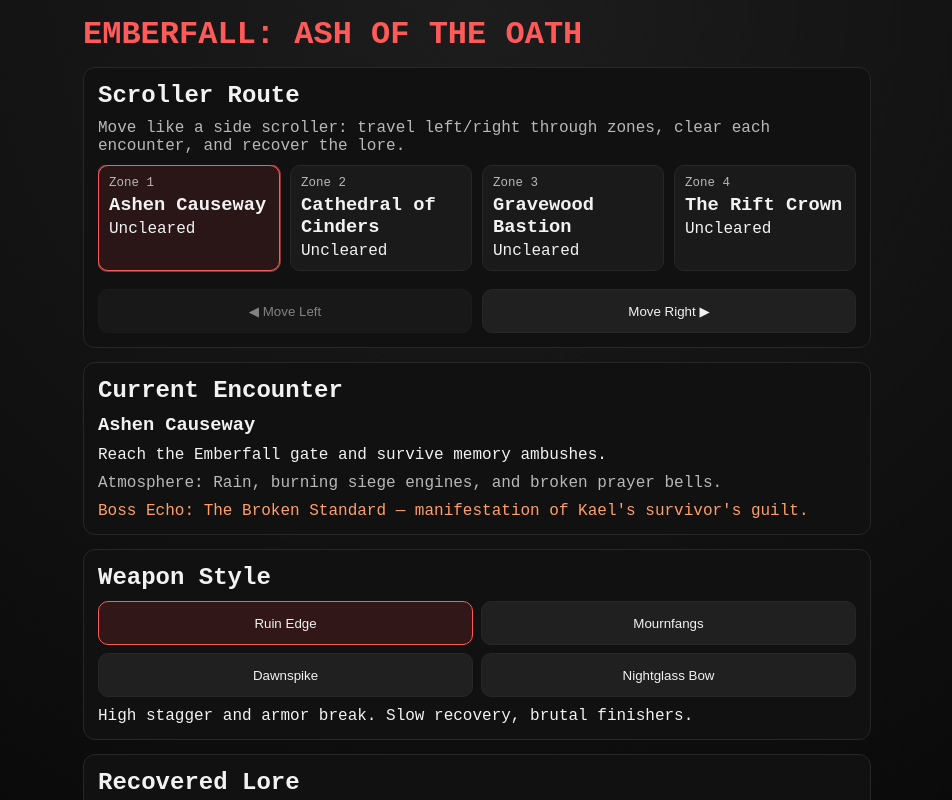
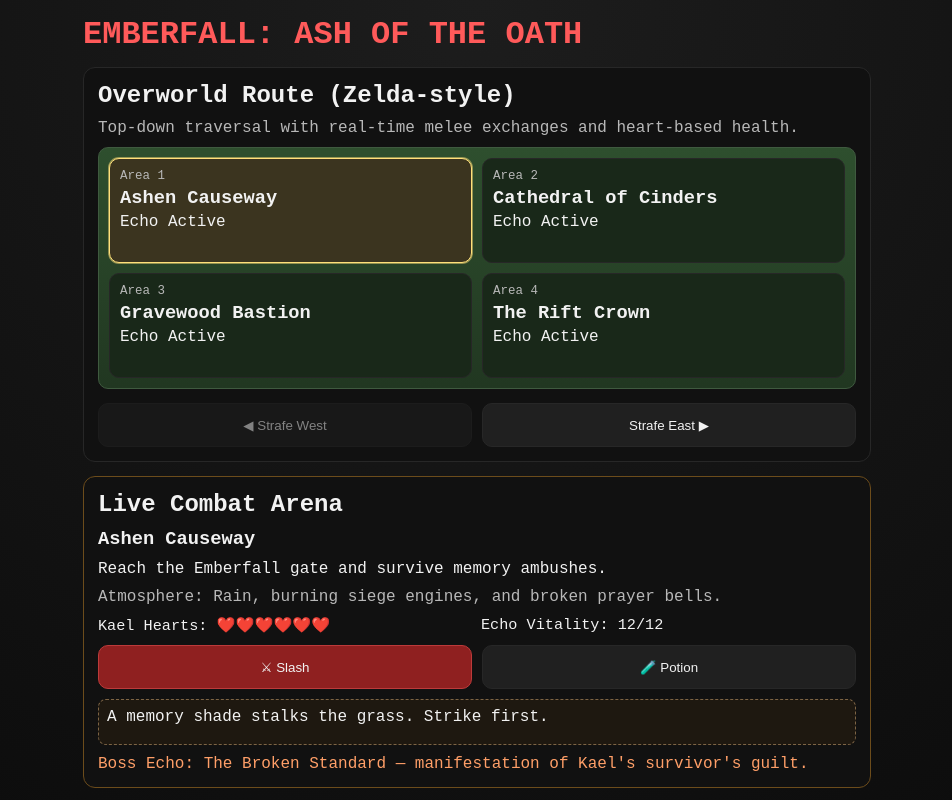
Before and after one commit to thejey99/CodexTest, a Next.js app in the folder emberfall-web/: page / in a window 1280 px wide. Shown: the top 800 px of the page, without its empty margins (163-1115 px from the left). Built offline with nearby package versions, Linux system fonts and the light colour scheme.

Commit message:
Refactor game into Zelda-style overworld combat

```diff
--- a/emberfall-web/src/app/globals.css
+++ b/emberfall-web/src/app/globals.css
@@ -57,19 +57,21 @@ h1 {
   color: #ff9f68;
 }
 
-.scroller {
+.overworld {
   display: grid;
-  grid-template-columns: repeat(4, minmax(170px, 1fr));
+  grid-template-columns: repeat(2, minmax(180px, 1fr));
   gap: 10px;
-  overflow-x: auto;
-  padding-bottom: 4px;
+  background: linear-gradient(180deg, #2e4f2e, #213721);
+  border: 1px solid #3f5a3f;
+  padding: 10px;
+  border-radius: 10px;
 }
 
 .lane-node {
   border: 1px solid var(--stroke);
   border-radius: 10px;
   padding: 10px;
-  background: #1a1a1a;
+  background: color-mix(in srgb, #193019 62%, #1a1a1a);
   min-height: 105px;
   display: grid;
   align-content: start;
@@ -77,9 +79,9 @@ h1 {
 }
 
 .lane-node.current {
-  border-color: var(--accent);
-  box-shadow: 0 0 0 1px color-mix(in srgb, var(--accent) 50%, transparent);
-  background: #2a1616;
+  border-color: #ffe07a;
+  box-shadow: 0 0 0 1px color-mix(in srgb, #ffe07a 50%, transparent);
+  background: #3b341f;
 }
 
 .node-index {
@@ -94,7 +96,8 @@ h1 {
 }
 
 .segmented button,
-.actions button {
+.actions button,
+.combat-actions button {
   border: 1px solid var(--stroke);
   border-radius: 10px;
   background: #202020;
@@ -142,18 +145,43 @@ h1 {
   margin-top: 4px;
 }
 
-.actions .primary {
+.actions .primary,
+.combat-actions .primary {
   background: #8f2020;
   border-color: #bc3a3a;
 }
 
+.combat-card {
+  border-color: #6c4c1b;
+}
+
+.hud {
+  display: grid;
+  grid-template-columns: repeat(2, minmax(0, 1fr));
+  gap: 8px;
+  font-size: 0.95rem;
+}
+
+.combat-actions {
+  display: grid;
+  grid-template-columns: repeat(2, minmax(0, 1fr));
+  gap: 10px;
+}
+
+.combat-log {
+  border: 1px dashed #7d6445;
+  border-radius: 8px;
+  padding: 8px;
+  background: #1e1810;
+  min-height: 46px;
+}
+
 @media (max-width: 520px) {
   .segmented,
-  .actions {
+  .actions,
+  .combat-actions,
+  .hud,
+  .overworld {
     grid-template-columns: 1fr;
   }
-
-  .scroller {
-    grid-template-columns: repeat(4, minmax(150px, 1fr));
-  }
 }
--- a/emberfall-web/src/components/EmberfallGame.tsx
+++ b/emberfall-web/src/components/EmberfallGame.tsx
@@ -2,12 +2,17 @@
 
 import { useMemo, useState } from "react";
 import { levels, survivorFragment, weapons } from "./game-data";
+
+const maxPlayerHearts = 6;
 
 export default function EmberfallGame() {
   const [playerIndex, setPlayerIndex] = useState(0);
   const [selectedWeapon, setSelectedWeapon] = useState(weapons[0].id);
   const [unlockedFragments, setUnlockedFragments] = useState([survivorFragment]);
   const [clearedLevelIds, setClearedLevelIds] = useState<number[]>([]);
+  const [enemyHp, setEnemyHp] = useState(12);
+  const [playerHearts, setPlayerHearts] = useState(maxPlayerHearts);
+  const [combatLog, setCombatLog] = useState("A memory shade stalks the grass. Strike first.");
 
   const selectedWeaponData = useMemo(
     () => weapons.find((weapon) => weapon.id === selectedWeapon) ?? weapons[0],
@@ -19,15 +24,29 @@ export default function EmberfallGame() {
   const hasPrev = playerIndex > 0;
   const levelIsCleared = clearedLevelIds.includes(currentLevel.id);
 
+  const rollDamage = () => {
+    const baseDamage =
+      selectedWeapon === "greatsword" ? 4 : selectedWeapon === "twinBlades" ? 3 : selectedWeapon === "halberd" ? 3 : 2;
+
+    return baseDamage + Math.floor(Math.random() * 3);
+  };
+
+  const moveToLevel = (nextIndex: number) => {
+    setPlayerIndex(nextIndex);
+    setEnemyHp(12);
+    setPlayerHearts(maxPlayerHearts);
+    setCombatLog("A new echo forms in the ruins. Use arrows to strafe and attack.");
+  };
+
   const moveRight = () => {
     if (hasNext) {
-      setPlayerIndex((prev) => prev + 1);
+      moveToLevel(playerIndex + 1);
     }
   };
 
   const moveLeft = () => {
     if (hasPrev) {
-      setPlayerIndex((prev) => prev - 1);
+      moveToLevel(playerIndex - 1);
     }
   };
 
@@ -47,10 +66,63 @@ export default function EmberfallGame() {
     ]);
   };
 
+  const slashEnemy = () => {
+    if (levelIsCleared) {
+      setCombatLog("Zone already pacified. Move to the next ruin.");
+      return;
+    }
+
+    if (playerHearts <= 0) {
+      setCombatLog("Kael is down. Drink an ember tonic to continue.");
+      return;
+    }
+
+    const playerDamage = rollDamage();
+    const enemyDamage = 1 + Math.floor(Math.random() * 3);
+
+    const nextEnemyHp = Math.max(enemyHp - playerDamage, 0);
+
+    if (nextEnemyHp <= 0) {
+      setEnemyHp(0);
+      setCombatLog(`Blade combo hits for ${playerDamage}. Echo shattered! Recover the lore shard.`);
+      clearCurrentLevel();
+      return;
+    }
+
+    const nextPlayerHearts = Math.max(playerHearts - enemyDamage, 0);
+    setEnemyHp(nextEnemyHp);
+    setPlayerHearts(nextPlayerHearts);
+
+    if (nextPlayerHearts <= 0) {
+      setCombatLog(`You dealt ${playerDamage}, but took ${enemyDamage}. Kael falls to the echo.`);
+      return;
+    }
+
+    setCombatLog(`You deal ${playerDamage} and take ${enemyDamage}. Keep circling and striking.`);
+  };
+
+  const healPlayer = () => {
+    if (playerHearts === maxPlayerHearts) {
+      setCombatLog("Hearts already full.");
+      return;
+    }
+
+    if (levelIsCleared) {
+      setCombatLog("Campfire restores your hearts between battles.");
+    } else {
+      setCombatLog("Quick potion sip! One heart restored.");
+    }
+
+    setPlayerHearts((prev) => Math.min(prev + 1, maxPlayerHearts));
+  };
+
   const restartCampaign = () => {
     setPlayerIndex(0);
     setClearedLevelIds([]);
     setUnlockedFragments([survivorFragment]);
+    setEnemyHp(12);
+    setPlayerHearts(maxPlayerHearts);
+    setCombatLog("The oath restarts at Ashen Causeway.");
   };
 
   return (
@@ -58,39 +130,50 @@ export default function EmberfallGame() {
       <h1>EMBERFALL: ASH OF THE OATH</h1>
 
       <section className="card">
-        <h2>Scroller Route</h2>
-        <p className="muted">
-          Move like a side scroller: travel left/right through zones, clear each encounter, and recover the lore.
-        </p>
-        <div className="scroller" role="region" aria-label="Side-scroller route">
+        <h2>Overworld Route (Zelda-style)</h2>
+        <p className="muted">Top-down traversal with real-time melee exchanges and heart-based health.</p>
+        <div className="overworld" role="region" aria-label="Top-down route">
           {levels.map((level, index) => {
             const isCurrent = index === playerIndex;
             const isCleared = clearedLevelIds.includes(level.id);
 
             return (
               <article key={level.id} className={`lane-node ${isCurrent ? "current" : ""}`}>
-                <p className="node-index">Zone {level.id}</p>
+                <p className="node-index">Area {level.id}</p>
                 <h3>{level.title}</h3>
-                <p>{isCleared ? "Cleared" : "Uncleared"}</p>
+                <p>{isCleared ? "Echo Cleared" : "Echo Active"}</p>
               </article>
             );
           })}
         </div>
         <div className="actions movement">
           <button type="button" onClick={moveLeft} disabled={!hasPrev}>
-            ◀ Move Left
+            ◀ Strafe West
           </button>
           <button type="button" onClick={moveRight} disabled={!hasNext}>
-            Move Right ▶
+            Strafe East ▶
           </button>
         </div>
       </section>
 
-      <section className="card">
-        <h2>Current Encounter</h2>
+      <section className="card combat-card">
+        <h2>Live Combat Arena</h2>
         <h3>{currentLevel.title}</h3>
         <p>{currentLevel.objective}</p>
         <p className="muted">Atmosphere: {currentLevel.atmosphere}</p>
+        <div className="hud">
+          <p>Kael Hearts: {"❤️".repeat(playerHearts)}{"🖤".repeat(maxPlayerHearts - playerHearts)}</p>
+          <p>Echo Vitality: {enemyHp}/12</p>
+        </div>
+        <div className="combat-actions">
+          <button type="button" className="primary" onClick={slashEnemy}>
+            ⚔ Slash
+          </button>
+          <button type="button" onClick={healPlayer}>
+            🧪 Potion
+          </button>
+        </div>
+        <p className="combat-log">{combatLog}</p>
         <p className="accent">Boss Echo: {currentLevel.bossEcho}</p>
       </section>
 
@@ -124,11 +207,8 @@ export default function EmberfallGame() {
       </section>
 
       <section className="actions">
-        <button type="button" className="primary" onClick={clearCurrentLevel} disabled={levelIsCleared}>
-          {levelIsCleared ? "Lore Recovered" : "Clear Encounter"}
-        </button>
         <button type="button" onClick={restartCampaign}>
-          Restart
+          Restart Campaign
         </button>
       </section>
     </main>
```
